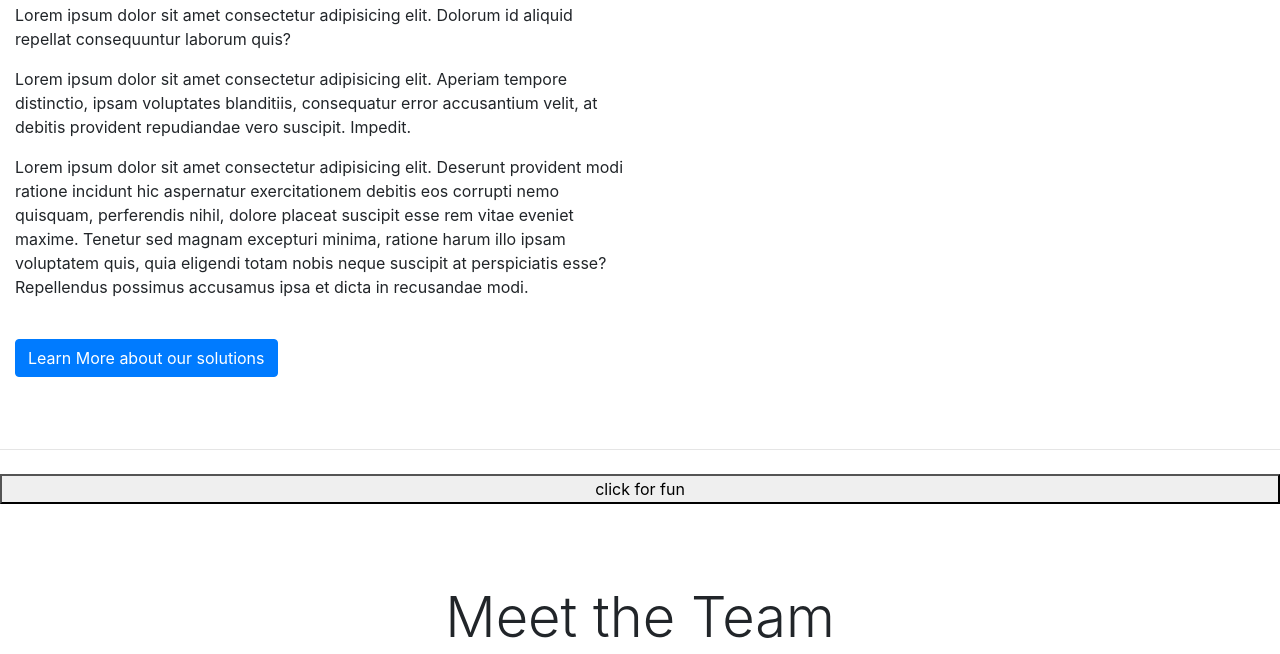
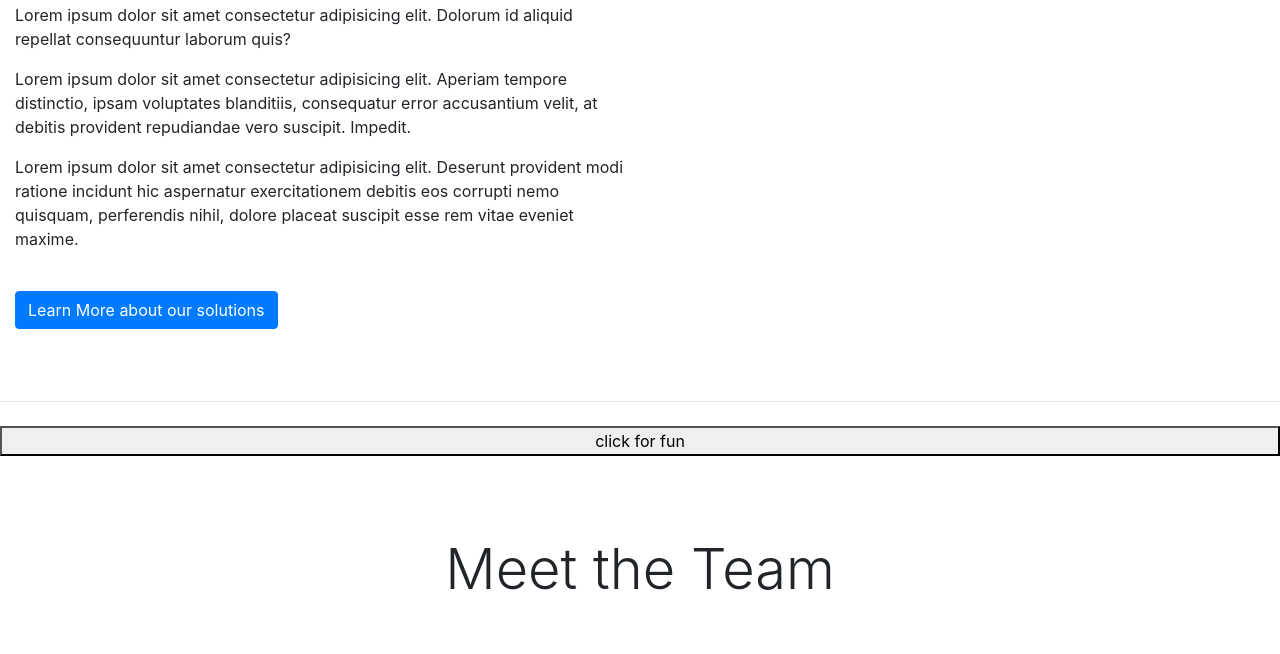
Before and after one commit to bryantwofourtwo/mopaWebPage, a plain HTML site: page public/index.html in a window 1280 px wide. Shown: the part 2222-2876 px from the top of the page. Drawn offline with nearby package versions, Linux system fonts and the light colour scheme; files that its build step writes are made by us from their sources.

```diff
--- a/public/index.html
+++ b/public/index.html
@@ -131,7 +131,7 @@
         <p>Lorem ipsum dolor sit amet consectetur adipisicing elit. Aperiam tempore distinctio, ipsam voluptates blanditiis, consequatur error accusantium velit, at debitis provident repudiandae vero suscipit. Impedit.</p>
         <p>Lorem ipsum dolor sit amet consectetur adipisicing elit. Dolorum id aliquid repellat consequuntur laborum quis?</p>
         <p>Lorem ipsum dolor sit amet consectetur adipisicing elit. Aperiam tempore distinctio, ipsam voluptates blanditiis, consequatur error accusantium velit, at debitis provident repudiandae vero suscipit. Impedit.</p>
-        <p>Lorem ipsum dolor sit amet consectetur adipisicing elit. Deserunt provident modi ratione incidunt hic aspernatur exercitationem debitis eos corrupti nemo quisquam, perferendis nihil, dolore placeat suscipit esse rem vitae eveniet maxime. Tenetur sed magnam excepturi minima, ratione harum illo ipsam voluptatem quis, quia eligendi totam nobis neque suscipit at perspiciatis esse? Repellendus possimus accusamus ipsa et dicta in recusandae modi.</p>
+        <p>Lorem ipsum dolor sit amet consectetur adipisicing elit. Deserunt provident modi ratione incidunt hic aspernatur exercitationem debitis eos corrupti nemo quisquam, perferendis nihil, dolore placeat suscipit esse rem vitae eveniet maxime.</p>
         <br>
         <a href="#" class="btn btn-primary">Learn More about our solutions</a>
       </div>
```
